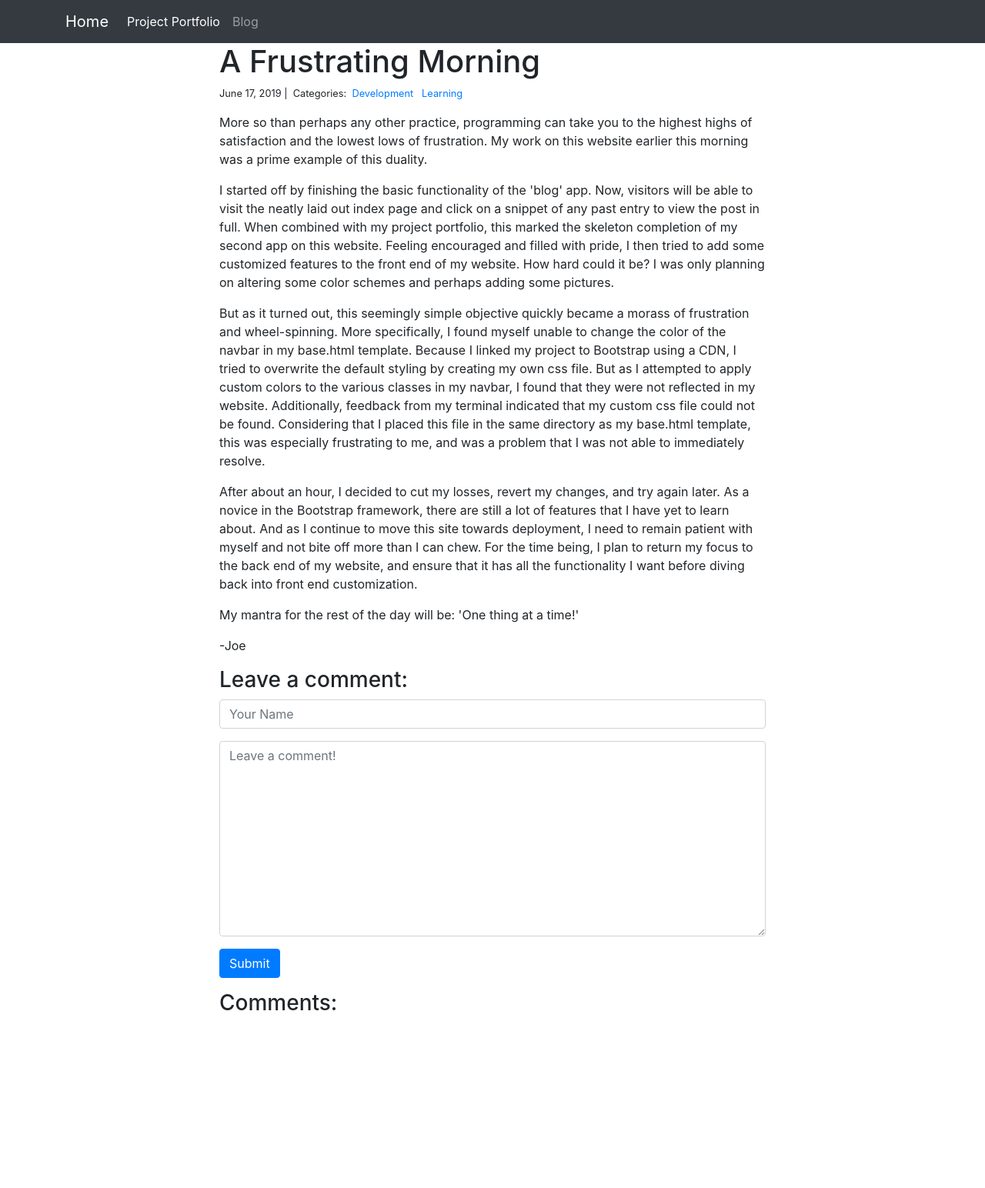
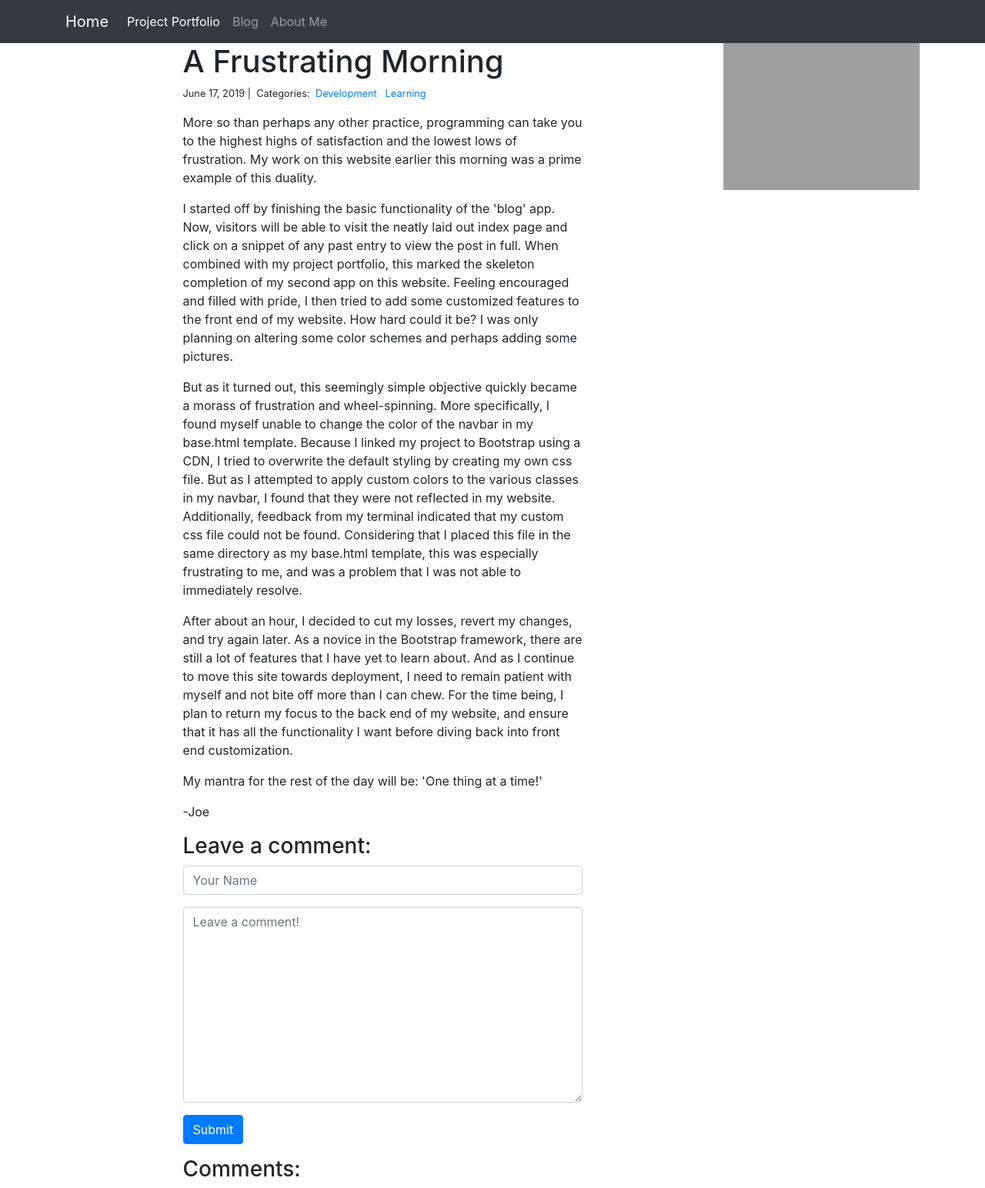
Before and after one commit to PickertJoe/personal_website, a Django app: page /blog/2/ in a window 1280 px wide. Shown: the whole page at 77% size. Before the commit the page ends 1313 px from the top, so only its background shows below. Run offline with Django 3.2, Linux system fonts and the light colour scheme; data comes from the database, SQL or seed files in the repository; some libraries are stand-ins or nearby versions; grey boxes are pictures that could not be loaded.

Commit message:
Added about me; split base template into two sections

```diff
--- a/blog/templates/blog_index.html
+++ b/blog/templates/blog_index.html
@@ -1,5 +1,6 @@
 {% extends 'base.html' %}
 {% block page_content %}
+<body>
 <div class='col-md-8 offset-md-2'>
     <h1>Blog Index</h1>
     <hr>
@@ -17,4 +18,5 @@
     <p>{{ post.body | slice:":400" }}...</p>
     {% endfor %}
 </div>
+</body>
 {% endblock %}
--- a/home/urls.py
+++ b/home/urls.py
@@ -3,4 +3,5 @@ from . import views
 
 urlpatterns = [
     path('', views.index, name="home"),
+    path('about', views.about, name="about"),
 ]
--- a/home/views.py
+++ b/home/views.py
@@ -6,3 +6,7 @@ from django.template import RequestContext
 
 def index(request):
     return render(request, 'index.html')
+
+
+def about(request):
+    return render(request, 'about.html')
--- a/personal_website/templates/base.html
+++ b/personal_website/templates/base.html
@@ -1,7 +1,7 @@
 <head>
   {% load staticfiles %}
   <link rel="stylesheet" href="https://stackpath.bootstrapcdn.com/bootstrap/4.3.1/css/bootstrap.min.css" integrity="sha384-ggOyR0iXCbMQv3Xipma34MD+dH/1fQ784/j6cY/iJTQUOhcWr7x9JvoRxT2MZw1T" crossorigin="anonymous">
-  <link rel="stylesheet" href="../../static/css/custom.css" type='text/css' />
+  <link rel="stylesheet" href="{% static 'css/custom.css' %}" type='text/css' />
 
 </head>
 
@@ -20,6 +20,9 @@
             <li class="nav-item">
               <a class="nav-link" href="{% url 'blog_index' %}">Blog</a>
             </li>
+            <li class="nav-itme">
+              <a class="nav-link" href="{% url 'about' %}">About Me</a>
+            </li>
           </ul>
         </div>
     </div>
@@ -30,11 +33,20 @@
 
 <body>
   <div class="container">
-    {% block page_content %}
+    <div class="row">
+    <div class="col-9">
+      {% block page_content %}
+      {% endblock %}
+    </div>
+    <div class="col-3">
+      <img src='../../static/images/Pro.jpg' class='img-fluid'>
+    </div>
+  </div>
 
 
-    {% endblock %}
+
 </div>
+
 <script src="https://code.jquery.com/jquery-3.3.1.slim.min.js" integrity="sha384-q8i/X+965DzO0rT7abK41JStQIAqVgRVzpbzo5smXKp4YfRvH+8abtTE1Pi6jizo" crossorigin="anonymous"></script>
 <script src="https://cdnjs.cloudflare.com/ajax/libs/popper.js/1.14.3/umd/popper.min.js" integrity="sha384-ZMP7rVo3mIykV+2+9J3UJ46jBk0WLaUAdn689aCwoqbBJiSnjAK/l8WvCWPIPm49" crossorigin="anonymous"></script>
 <script src="https://stackpath.bootstrapcdn.com/bootstrap/4.1.3/js/bootstrap.min.js" integrity="sha384-ChfqqxuZUCnJSK3+MXmPNIyE6ZbWh2IMqE241rYiqJxyMiZ6OW/JmZQ5stwEULTy" crossorigin="anonymous"></script>
--- a/projects/templates/project_index.html
+++ b/projects/templates/project_index.html
@@ -6,7 +6,7 @@
 {% for project in projects %}
     <div class='col-md-4'>
         <div class='card mb-2'>
-            <img class='card-img-top' src='{% static project.image %}'>
+            <img class='card-img-top' src="{% static project.image %}">
             <div class='card-body'>
                 <h5 class='card-title'>{{ project.title }}</h5>
                 <p class='card-text'>{{ project.description }}</p>
```
Also changed, not shown: home/templates/index.html (+6 -3 lines).
